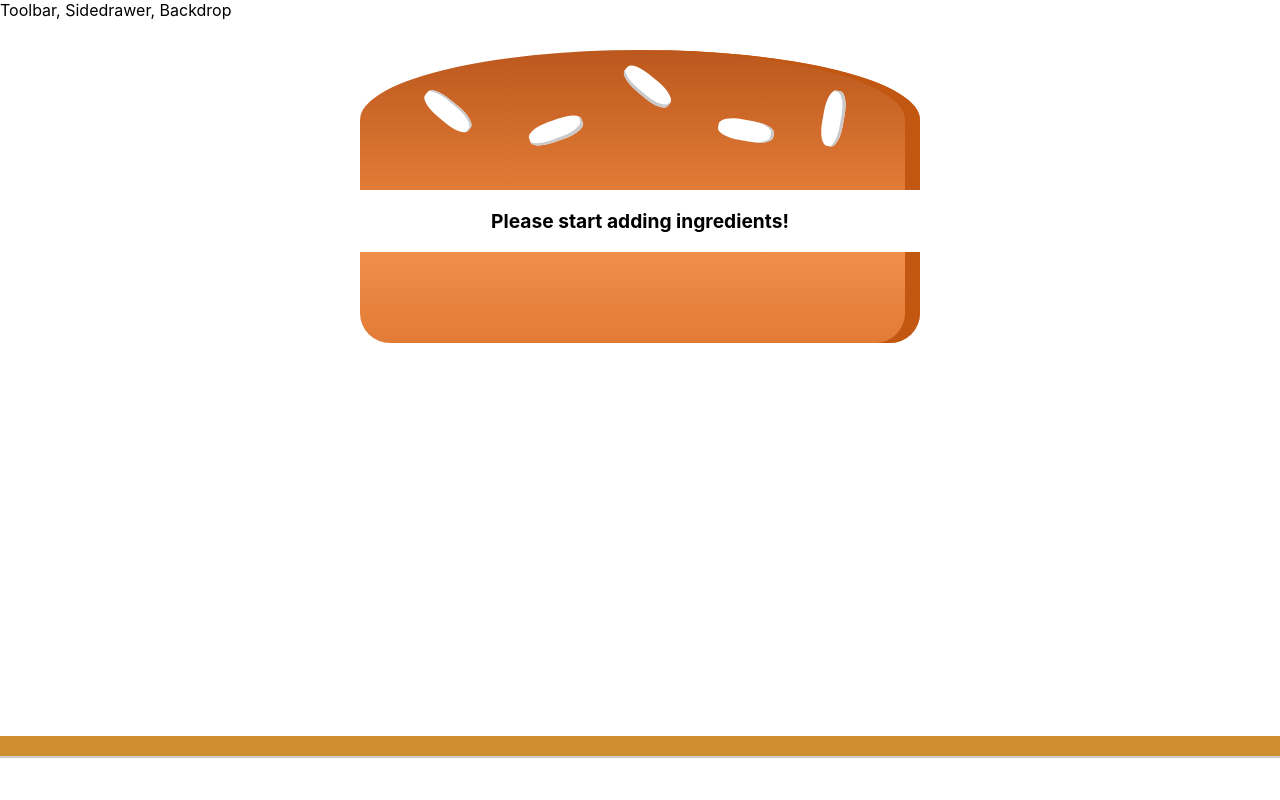
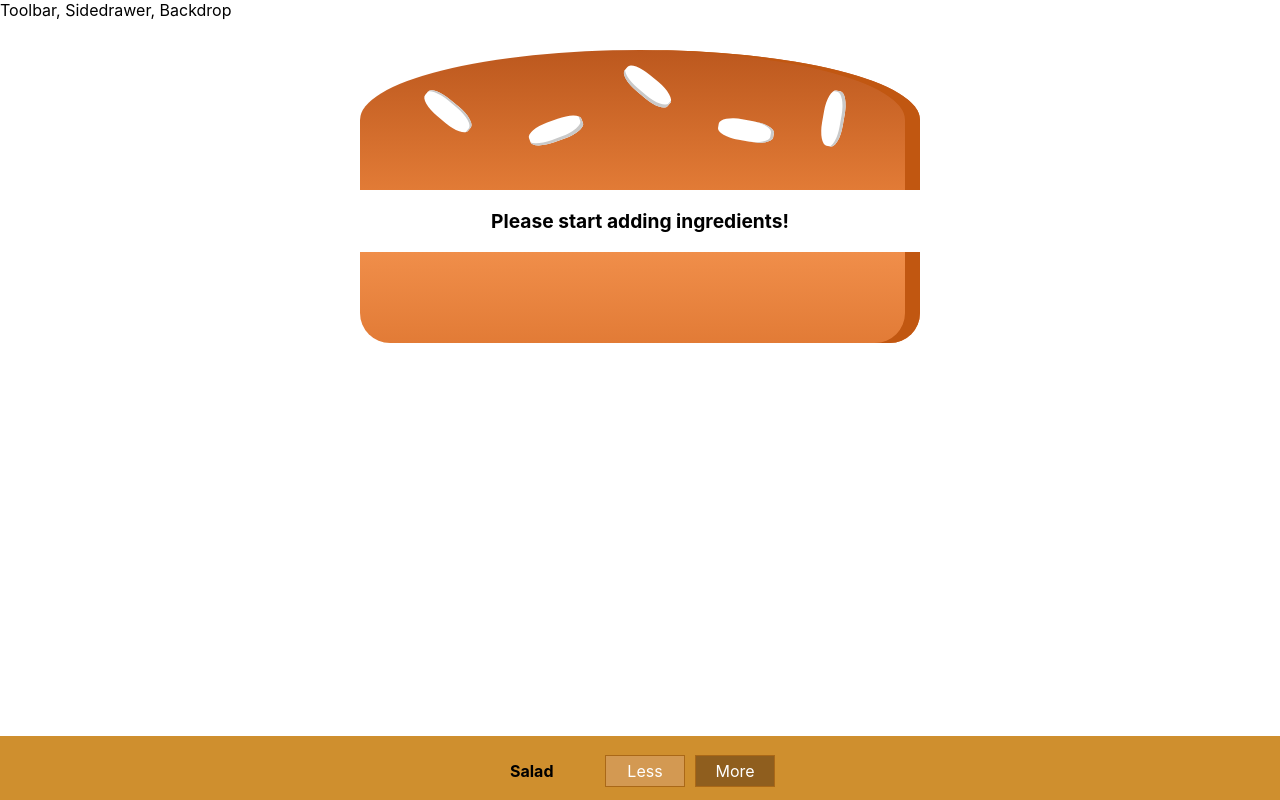
Before and after one commit to MOray-18/my-burger, a React (Create React App) app: page / in a window 1280 px wide. Shown: the top 800 px of the page. Built offline with nearby package versions, Linux system fonts and the light colour scheme.

Commit message:
add list of control components

```diff
--- a/src/components/BuildControls/BuildControls.js
+++ b/src/components/BuildControls/BuildControls.js
@@ -1,6 +1,7 @@
 import React from 'react';
 
 import classes from './BuildControls.module.css';
+import BuildControl from './BuildControl/BuildControl';
 
 const controls = [
   { label: 'Salad', type: 'salad' },
@@ -9,8 +10,18 @@ const controls = [
   { label: 'Meat', type: 'meat' },
 ];
 
-const buildControls = props => {
-  return <div className={classes.BuildControls}></div>;
-};
+const buildControls = props => (
+  <div className={classes.BuildControls}>
+    {controls.map(ctrl => (
+      <BuildControl
+        key={ctrl.label}
+        label={ctrl.label}
+        more={() => props.addIngredient(ctrl.type)}
+        less={() => props.removeIngredient(ctrl.type)}
+        disabled={props.disabled[ctrl.type]}
+      />
+    ))}
+  </div>
+);
 
 export default buildControls;
```
